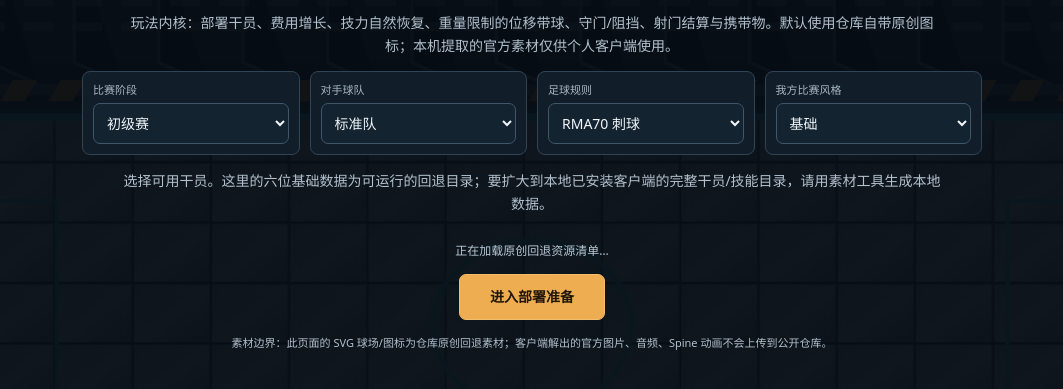
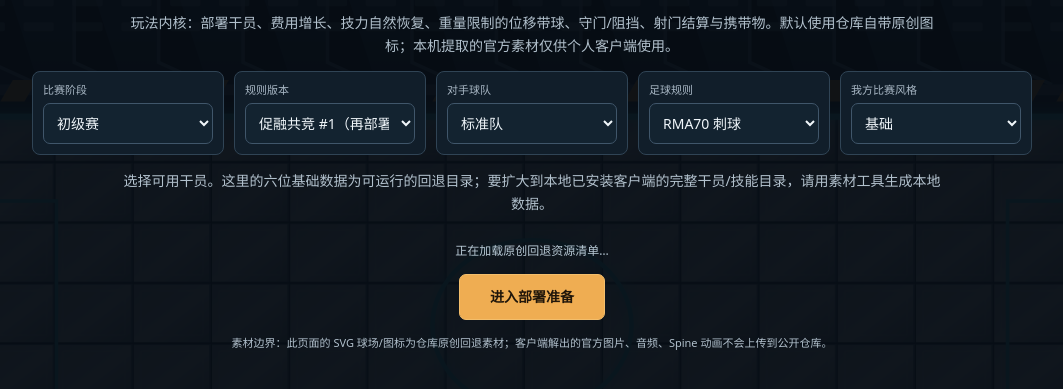
Before and after one commit to jingjiangze/cujong-football-standalone, a plain HTML site: page index.html in a window 1280 px wide. Shown: the part 79-468 px from the top of the page, without its empty margins (108-1171 px from the left). Drawn offline with nearby package versions, Linux system fonts and the light colour scheme.

Commit message:
ui: select official football rules version

```diff
--- a/index.html
+++ b/index.html
@@ -43,7 +43,7 @@ button,input,select{font:inherit}button{border:1px solid #40566a;border-radius:7
 #pick{position:fixed;inset:0;z-index:30;display:flex;overflow:auto;flex-direction:column;align-items:center;justify-content:flex-start;padding:24px 14px 32px;gap:14px;background:rgba(6,12,19,.95);text-align:center}
 #pick h1{font-size:clamp(22px,3vw,34px);letter-spacing:1px;color:#f0b35d;margin:4px 0 0}
 #pick .subtitle{max-width:820px;margin:0;color:#b2c1cd;line-height:1.65}
-#setupGrid{display:grid;grid-template-columns:repeat(4,minmax(145px,1fr));gap:10px;width:min(900px,100%);text-align:left}
+#setupGrid{display:grid;grid-template-columns:repeat(5,minmax(135px,1fr));gap:10px;width:min(1000px,100%);text-align:left}
 .setup-field{display:flex;flex-direction:column;gap:6px;padding:10px;border:1px solid #304455;border-radius:8px;background:#111e2a}
 .setup-field label{font-size:11px;color:#a8b7c4}
 #rosterPick{display:flex;justify-content:center;flex-wrap:wrap;gap:8px;width:min(1000px,100%)}
@@ -106,6 +106,7 @@ button,input,select{font:inherit}button{border:1px solid #40566a;border-radius:7
   <p class="subtitle">玩法内核：部署干员、费用增长、技力自然恢复、重量限制的位移带球、守门/阻挡、射门结算与携带物。默认使用仓库自带原创图标；本机提取的官方素材仅供个人客户端使用。</p>
   <div id="setupGrid">
     <div class="setup-field"><label for="stageSelect">比赛阶段</label><select id="stageSelect"><option value="training">训练场</option><option value="beginner" selected>初级赛</option><option value="advanced">高级赛</option><option value="elite">特级赛</option></select></div>
+    <div class="setup-field"><label for="rulesetSelect">规则版本</label><select id="rulesetSelect"><option value="classic" selected>促融共竞 #1（再部署减半）</option><option value="updated">后续阵地足球（再部署不减半）</option></select></div>
     <div class="setup-field"><label for="teamSelect">对手球队</label><select id="teamSelect"><option value="standard">标准队</option><option value="tactical">战术队</option><option value="loveBall">爱球会</option><option value="fairPlay">球德联</option></select></div>
     <div class="setup-field"><label for="ballType">足球规则</label><select id="ballType"><option value="standard">RMA70 刺球</option><option value="light">粉红绒气球</option><option value="heavy">压缩建材球</option><option value="explosive">高能源石球</option><option value="triple">至纯源石球</option><option value="bouncy">无垠回荡球</option><option value="leaking">漏气甲虫球</option><option value="inflating">膨胀甲虫球</option><option value="arctic">北境意志球</option><option value="slime">底海滑动球</option></select></div>
     <div class="setup-field"><label for="teamStyle">我方比赛风格</label><select id="teamStyle"><option value="basic">基础</option><option value="anchoring">驻场</option><option value="roaming">游走</option><option value="offensive">攻坚</option><option value="supportive">支援</option><option value="disabling">控制</option></select></div>
```
